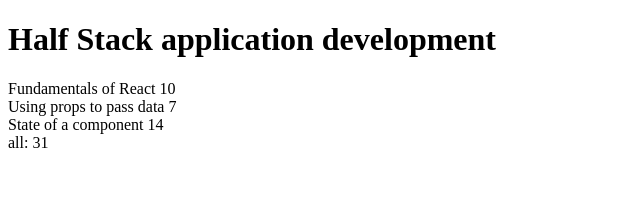
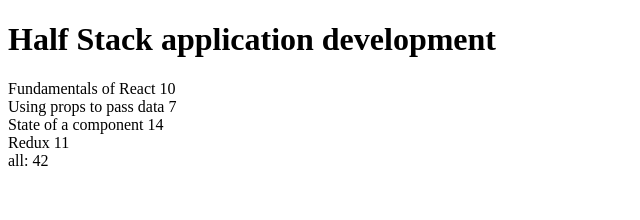
Before and after one commit to zodea/fullStackWebDevelop, a React (Create React App) app: page / in a window 1280 px wide. Shown: the top 220 px of the page, without its empty margins (0-640 px from the left). Built offline with nearby package versions, Linux system fonts and the light colour scheme.

Commit message:
commit 2.2

```diff
--- a/src/index.js
+++ b/src/index.js
@@ -21,6 +21,11 @@
         exercises: 14,
         id: 3,
       },
+      {
+        name: 'Redux',
+        exercises: 11,
+        id: 4,
+      },
     ],
   }
 
@@ -41,9 +46,9 @@
 const Content = ({ course: { parts } }) => {
   return (
     <div>
-      <Part part={parts[0]}></Part>
-      <Part part={parts[1]}></Part>
-      <Part part={parts[2]}></Part>
+      {parts.map(part => (
+        <Part key={part.id} part={part}></Part>
+      ))}
     </div>
   )
 }
@@ -51,16 +56,14 @@
 const Part = ({ part: { name, exercises } }) => {
   return (
     <>
-      <div>{name} {exercises}</div>
+      <div>
+        {name} {exercises}
+      </div>
     </>
   )
 }
-const Total = props => {
-  let total = 0
-  props.course.parts.map(res => {
-    total += res.exercises
-    return res
-  })
+const Total = ({ course: { parts } }) => {
+  const total = parts.reduce((prev, next) => prev + next.exercises, 0)
   return <div>all: {total}</div>
 }
 
```
